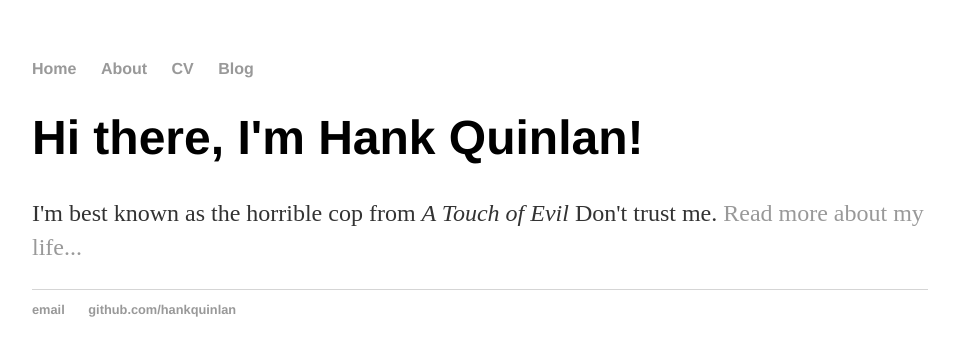
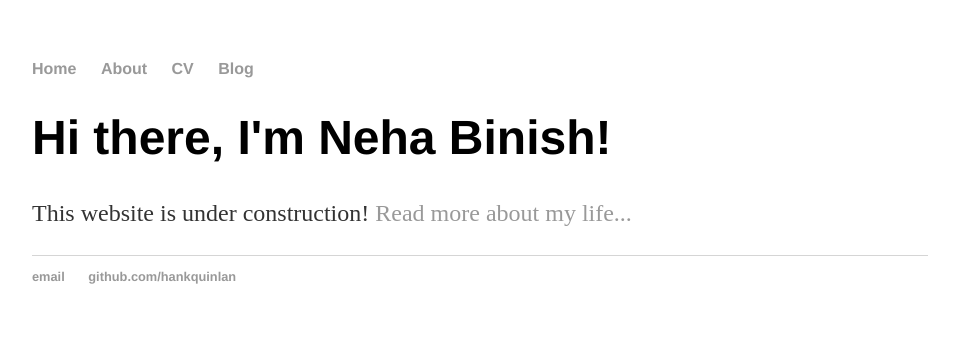
Before and after one commit to nehabinish/nehabinish.github.io, a Jekyll site: the page built from index.html, in a window 1280 px wide. Shown: the top 356 px of the page, without its empty margins (160-1119 px from the left). Built offline with Jekyll 4.4.1, drawn with Linux system fonts in a browser that asks for light colours; the list of posts is cut into pages by our own code.

Commit message:
Update index.html

```diff
--- a/index.html
+++ b/index.html
@@ -1,8 +1,8 @@
 ---
 layout: default
-title: Hank Quinlan, Horrible Cop
+title: Neha Binish
 ---
 <div class="blurb">
-	<h1>Hi there, I'm Hank Quinlan!</h1>
-	<p>I'm best known as the horrible cop from <em>A Touch of Evil</em> Don't trust me. <a href="/about">Read more about my life...</a></p>
+	<h1>Hi there, I'm Neha Binish!</h1>
+	<p>This website is under construction! <a href="/about">Read more about my life...</a></p>
 </div><!-- /.blurb -->
```
